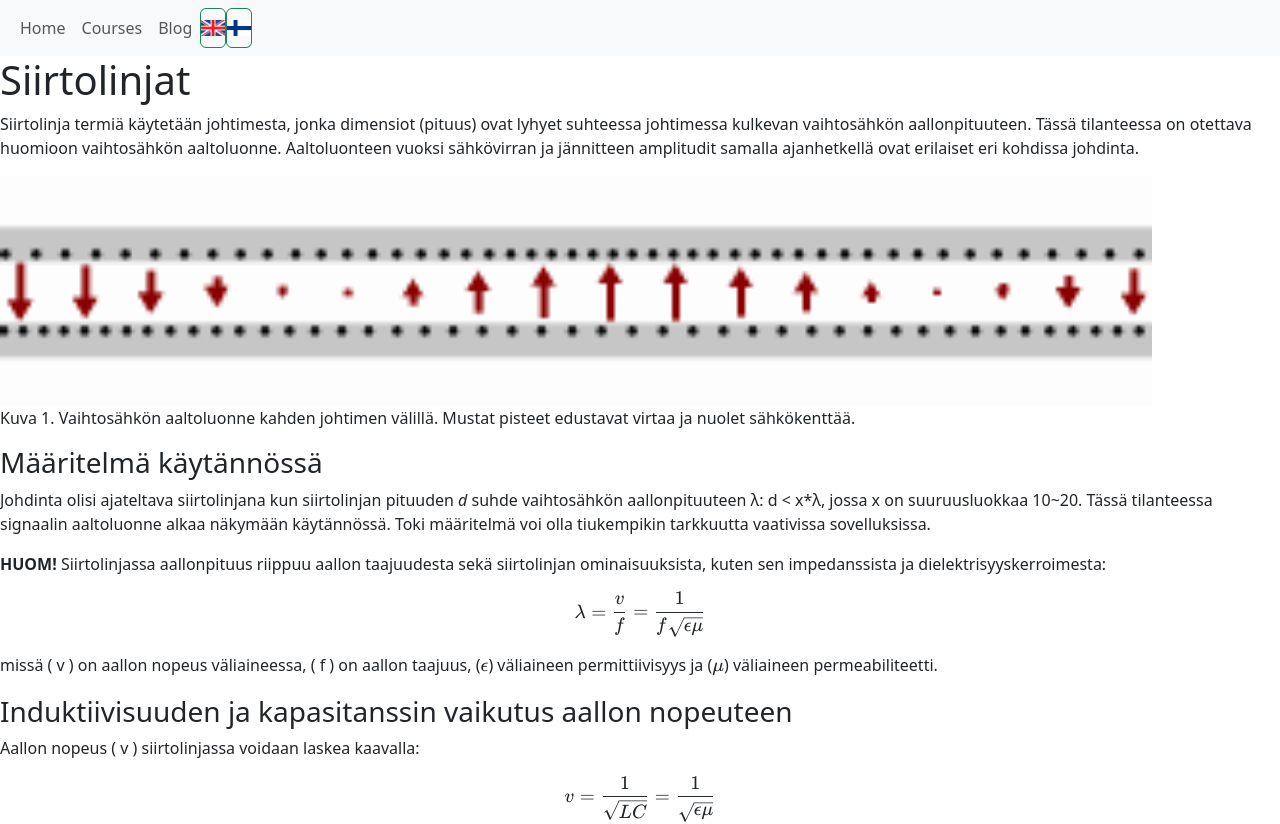
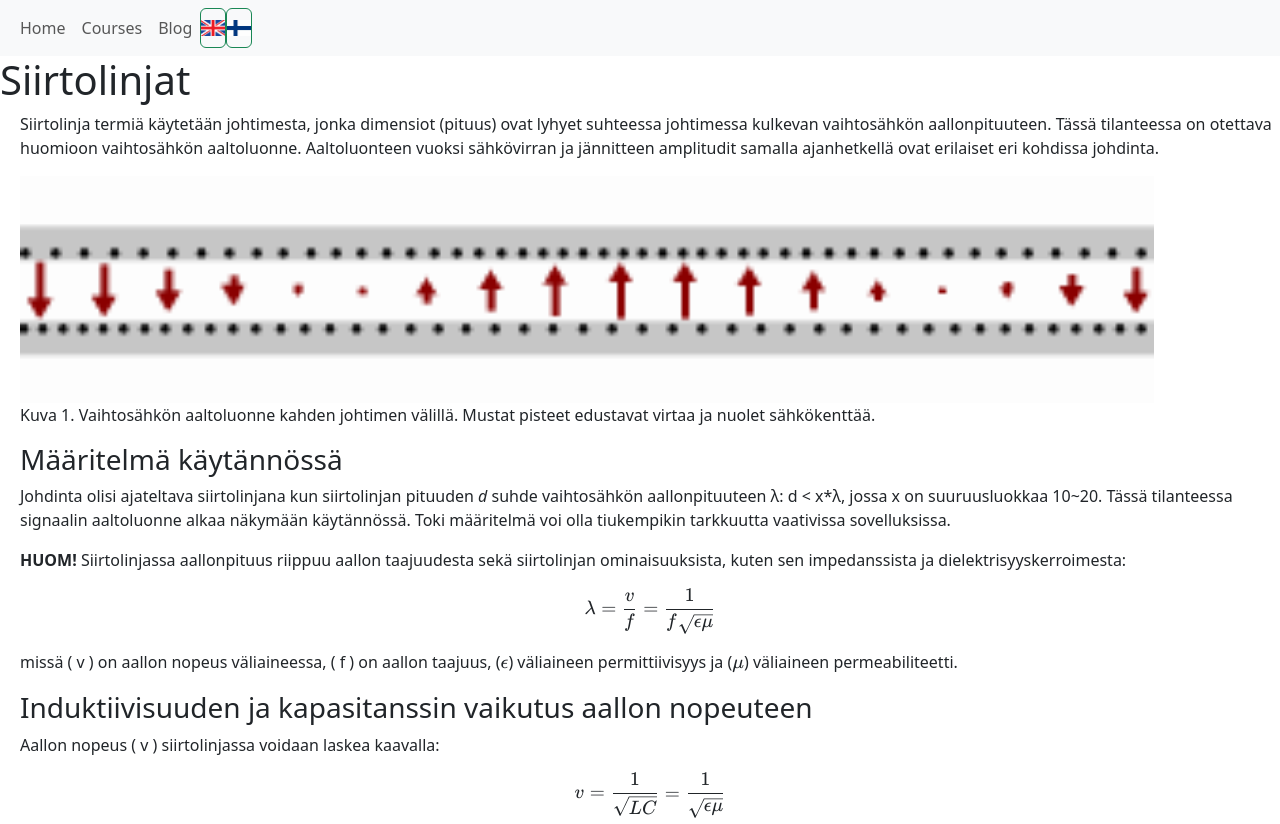
Before and after one commit to Vikke82/villem, a React (Create React App) app: page /siirtolinjat in a window 1280 px wide. Shown: the top 824 px of the page. Built offline with nearby package versions, Linux system fonts and the light colour scheme.

Commit message:
paddingia

```diff
--- a/src/MarkdownComponent.jsx
+++ b/src/MarkdownComponent.jsx
@@ -4,6 +4,7 @@ import remarkMath from "remark-math";
 import rehypeKatex from "rehype-katex";
 import rehypeRaw from "rehype-raw";
 import "katex/dist/katex.min.css"; // Katex CSS
+import styles from "./styles/Home.module.css";
 
 function MarkdownComponent({ path }) {
   const [markdown, setMarkdown] = useState("");
@@ -23,12 +24,14 @@ function MarkdownComponent({ path }) {
   }, [path]); // Lisätty 'path' riippuvuuslistaan varmistamaan, että se lataa uudelleen jos polku muuttuu.
 
   return (
+    <div className={styles.markdownContainer}>
       <ReactMarkdown
         rehypePlugins={[rehypeRaw, rehypeKatex]}
         remarkPlugins={[remarkMath]}
       >
         {markdown}
       </ReactMarkdown>
+    </div>
   );
 }
 
--- a/src/styles/Home.module.css
+++ b/src/styles/Home.module.css
@@ -106,6 +106,10 @@ button {
   color: #ddd;
 }
 
+.markdownContainer {
+  padding-left: 20px;
+}
+
 @media (min-width: 768px) {
   .content {
     flex-direction: row;
```
Lines whose indentation alone changed are shown as unchanged.
